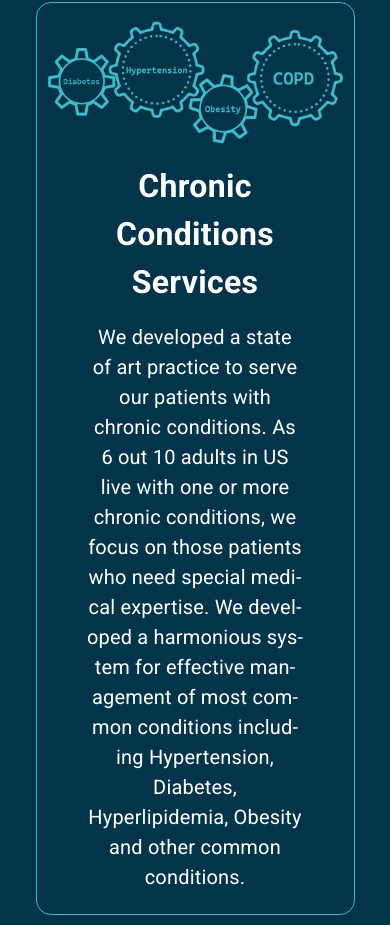
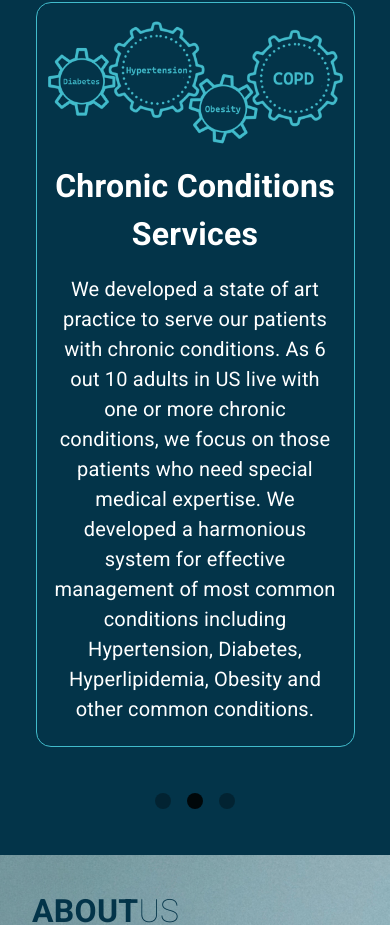
Before and after one commit to engfadymohsen/fanousclinic, a React (Create React App) app: page / in a window 390 px wide. Shown: the part 1789-2714 px from the top of the page. Built offline with nearby package versions, Linux system fonts and the light colour scheme.

Commit message:
Update About Us & Contact Us Mobile View

```diff
--- a/src/components/aboutus/ourFeatures/OurFeatures.tsx
+++ b/src/components/aboutus/ourFeatures/OurFeatures.tsx
@@ -51,12 +51,12 @@ const OurFeatures = () => {
       >
         <span style={{ fontWeight: "600" }}>Our </span>Features
       </Typography>
-      <Swipper className="feature-card" timeOut={8000} NumOfElements={2}>
+      <Swipper className="feature-card" timeOut={8000} NumOfElements={1}>
         {featurs.map((feature) => (
           <HorizontalCard
             key={feature.id}
             className={"feature-card"}
-            width={{lg:'45vw', md:'45vw', sm:'90vw', xs:'90vw'}}
+            width={{lg:"45vw", md:"45vw", sm:"90vw", xs:"90vw"}}
             docName={feature.title}
             docDisc={feature.body}
             src={feature.src}
--- a/src/components/aboutus/ourhistory/OurHistory.tsx
+++ b/src/components/aboutus/ourhistory/OurHistory.tsx
@@ -14,9 +14,9 @@ const OurHistory = () => {
   return (
     <Box sx={{backgroundColor:theme.primary_color, overflow:'hidden', position:'relative'}}>
         <Box component='img' src='./assets/logoheart.png' alt='' sx={{display:{md:'block', xs:'none'},position:'absolute', right:'-20%', top:'-10%', width:{md:'50%', xs:'70%'}}}></Box>
-        <Box sx={{padding:{md:'4rem 6rem', xs:'1rem 1rem',},width:{md:'60%', xs:'90%'}, color:'white'}}>
-            <Typography sx={{fontSize:'4rem', marginBottom:'20px',lineHeight:{xs:'1', md:'auto'}, color:'white'}} ><span style={{fontWeight:'600', color:theme.sec_color}}>OUR </span><span  style={{fontWeight:'200', color:theme.sec_color}}>STORY</span></Typography>
-            <Typography sx={{fontSize:theme.body_font, fontWeight:'400', textAlign:'left'}}>
+        <Box sx={{padding:{lg:'4rem 6rem',md:'4rem 6rem', xs:'2rem 2rem',sm:'2rem 2rem'},width:{md:'60%'}, color:'white',textAlign: { lg: "left", md: "left", sm: "center", xs: "center" }}}>
+            <Typography sx={{fontSize:{ lg: "4rem", md: "4rem", sm: "2rem", xs: "2rem" }, marginBottom:'20px',lineHeight:{xs:'1', md:'auto'}, color:'white'}} ><span style={{fontWeight:'600', color:theme.sec_color}}>OUR </span><span  style={{fontWeight:'200', color:theme.sec_color}}>STORY</span></Typography>
+            <Typography sx={{fontSize:theme.body_font, fontWeight:'400'}}>
               One day, as Dr. Farag was leaving a hospital room, the patient stopped him with a curious inquiry: "Doctor, did you happen to notice that I just had the same conversation and answered the same questions with another physician who left only 15 minutes ago, all while I'm enduring physical pain?" This question resonated deeply with Dr. Farag about patients’ emotional pain.
              	Upon pondering these words, Dr. Farag came to a profound realization. Healthcare providers often find themselves caught in the cycle of delivering redundant services that bring no added value to their patients. It became evident that patients, too, experienced discomfort due to the lack of clear communication between their healthcare providers. Both patients and providers suffered from the frustration of inaccessible services, delayed appointments, wasted time, and the unnecessary shuffle between medical facilities. As Dr. Farag continued to contemplate this issue, he recognized that health insurance companies bore a significant financial burden as a result of these inefficiencies. This, in turn, created a ripple effect throughout the already strained U.S. healthcare system, preventing the delivery of personalized and timely care when it was needed most.
               This realization sparked a crucial question: "What if we could create an environment that fosters transparent communication between patients, providers, and payers? What if we could offer services that flowed seamlessly, with patients having the ability to pull those services at their fingertips?"
--- a/src/components/aboutus/welcome/Welcome.tsx
+++ b/src/components/aboutus/welcome/Welcome.tsx
@@ -18,12 +18,12 @@ const Welcome = () => {
         backgroundSize:'cover',
         width:'100%',
         minHeight:'38rem',
-        padding:{md:'4rem 6rem', xs:'1rem 1rem',},
+        padding:{md:'4rem 6rem', xs:'2rem 2rem',},
         boxSizing:'border-box',
         textAlign:'center',
       }}>
-        <Box sx={{display:'flex', flexDirection:{lg:'row', md:'column',sm:'column',xs:'column'}, color:theme.primary_color, fontSize:{md:'5rem',xs:'4rem', justifyContent:'center', alignItems:'center'}}}>
-            <Typography sx={{fontWeight:'700', fontSize:'inherit'}}>ABOUT</Typography><Typography sx={{fontWeight:'100',fontSize:'inherit',marginTop:{md:'auto',xs:'-2rem'}}}>&nbsp;Fanous Clinic</Typography>
+        <Box sx={{display:'flex', color:theme.primary_color, fontSize:{ lg: "4rem", md: "4rem", sm: "2rem", xs: "2rem" }, justifyContent:'center', alignItems:'center'}}>
+            <Typography sx={{fontWeight:'700', fontSize:'inherit'}}>ABOUT</Typography><Typography sx={{fontWeight:'100',fontSize:'inherit'}}>&nbsp;Fanous Clinic</Typography>
         </Box>
         <Box sx={{width:'100%'}}>
           <Typography sx={{fontSize:theme.body_font, fontWeight:'400', color:theme.primary_color, textAlign:'justify', textAlignLast:'center',hyphens: 'auto', marginTop: '2rem'}}>
--- a/src/components/home/ourServices/Services.tsx
+++ b/src/components/home/ourServices/Services.tsx
@@ -2,13 +2,6 @@ import Box from "@mui/material/Box";
 import Typography from "@mui/material/Typography";
 import theme from "../../../theme/theme";
 import Swipper from "../../shared/Swipper";
-
-
-
-
-
-
-
 
 const Services = () => {
   const services = [
@@ -32,9 +25,6 @@ const Services = () => {
     },
   ];
 
-
-
-
   return (
     <Box
       sx={{
@@ -54,7 +44,7 @@ const Services = () => {
         <Typography
           sx={{
             textAlign: "center",
-            fontSize: {lg:"4rem", md:"4rem", sm:"2rem", xs:"2rem"},
+            fontSize: { lg: "4rem", md: "4rem", sm: "2rem", xs: "2rem" },
             fontWeight: "600",
             color: "white",
           }}
@@ -63,10 +53,14 @@ const Services = () => {
         </Typography>
       </Box>
       <Box sx={{ width: "90%", margin: "0 auto" }}>
-        <Swipper className="service-card" timeOut={5000} NumOfElements={1} >
+        <Swipper className="service-card" timeOut={5000} NumOfElements={1}>
           {services.map((service) => (
             <Box
-              sx={{ width: {lg:"45vw", md:"45vw", sm:"90vw", xs:"90vw"}, padding: "1rem ", boxSizing: "border-box" }}
+              sx={{
+                width: { lg: "45vw", md: "45vw", sm: "90vw", xs: "90vw" },
+                padding: "1rem ",
+                boxSizing: "border-box",
+              }}
             >
               <Box
                 className="service-card"
@@ -92,13 +86,32 @@ const Services = () => {
                   }}
                 ></Box>
                 <Box
-                  sx={{ padding: "0px 50px 20px", color: "white"}}
+                  sx={{
+                    padding: {
+                      lg: "0px 50px 20px",
+                      md: "0px 50px 20px",
+                      sm: "0px 1rem 20px",
+                      xs: "0px 1rem 20px",
+                    },
+                    color: "white",
+                  }}
                 >
-                  <Typography sx={{ fontSize: "2rem", fontWeight: "700", textAlign: "center"  }}>
+                  <Typography
+                    sx={{
+                      fontSize: "2rem",
+                      fontWeight: "700",
+                      textAlign: "center",
+                    }}
+                  >
                     {service.title}
                   </Typography>
                   <Typography
-                    sx={{ marginTop: "1rem", fontSize: theme.body_font, textAlign: "center", hyphens:'auto', textAlignLast:'center'}}
+                    sx={{
+                      marginTop: "1rem",
+                      fontSize: theme.body_font,
+                      textAlign: "center",
+                      textAlignLast: "center",
+                    }}
                   >
                     {service.content}
                   </Typography>
@@ -112,10 +125,4 @@ const Services = () => {
   );
 };
 
-
-
-
-
-
-
 export default Services;
--- a/src/components/shared/HorizontalCard.tsx
+++ b/src/components/shared/HorizontalCard.tsx
@@ -13,7 +13,7 @@ import theme from "../../theme/theme";
 const HorizontalCard = (props: any) => {
   return (
     <Box
-      sx={{ display: "flex", alignItems: "center", width: props.width }}
+      sx={{ display: "flex", flexDirection:{lg:'row',md:'row',sm:'column',xs:'column',}, alignItems: "center", width: props.width }}
       className={props.className}
       key = {props.key}
     >
@@ -21,7 +21,7 @@ const HorizontalCard = (props: any) => {
         component="img"
         src={props.src}
         alt=""
-        sx={{ width: "40%", height: "fit-content" }}
+        sx={{ width: {lg:'40%',md:'40%',sm:'70%',xs:'70%',}, height: "fit-content" }}
       ></Box>
       <Box
         sx={{
--- a/src/pages/ContactUsPage.tsx
+++ b/src/pages/ContactUsPage.tsx
@@ -40,7 +40,7 @@ const ContactUsPage = () => {
         padding:{lg:'3rem 4rem', md:'3rem 3rem',sm:'3rem 1rem', xs:'3rem 1rem',},
         boxSizing:'border-box'
         }}>
-          <Typography sx={{fontSize:'4rem',lineHeight:{xs:'1', md:'auto'}, color:'white', textAlign:{md:"left", xs:'center'}}} ><span style={{fontWeight:'600', color:theme.primary_color}}>CONTACT </span><span style={{fontWeight:'200', color:theme.primary_color}}>US</span></Typography>
+          <Typography sx={{fontSize:{ lg: "4rem", md: "4rem", sm: "2rem", xs: "2rem" },lineHeight:{xs:'1', md:'auto'}, color:'white', textAlign: { lg: "left", md: "left", sm: "center", xs: "center" }}} ><span style={{fontWeight:'600', color:theme.primary_color}}>CONTACT </span><span style={{fontWeight:'200', color:theme.primary_color}}>US</span></Typography>
           <Box sx={{marginTop:'2rem'}}>
             <Grid container spacing={3} sx={{alignItems:'stretch', height:'80%'}}>
               <Grid item xs={12} md={6} sx={{display:'flex',flexDirection:'column', justifyContent:'space-between'}} order={{ xs: 2, md: 1}}>
```
